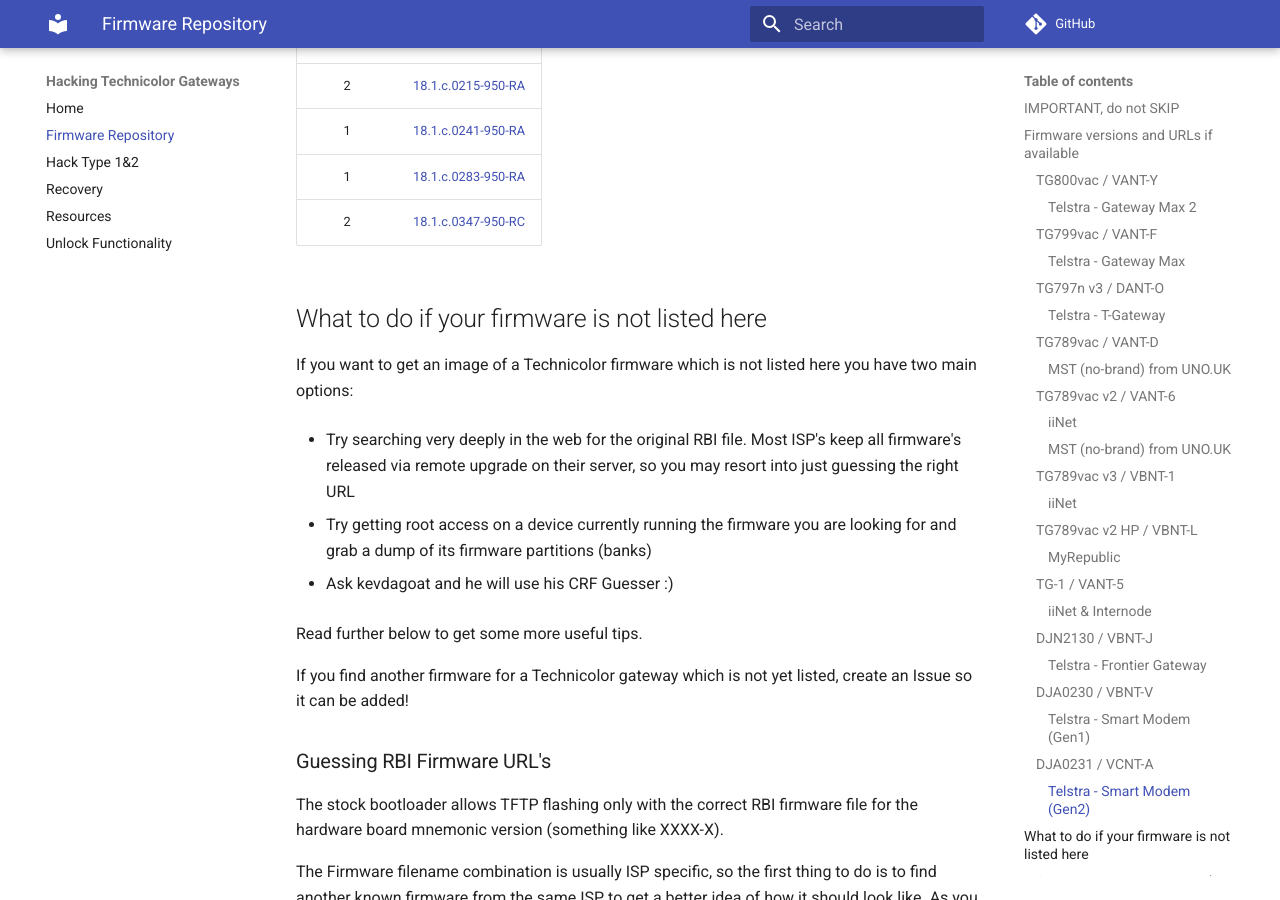
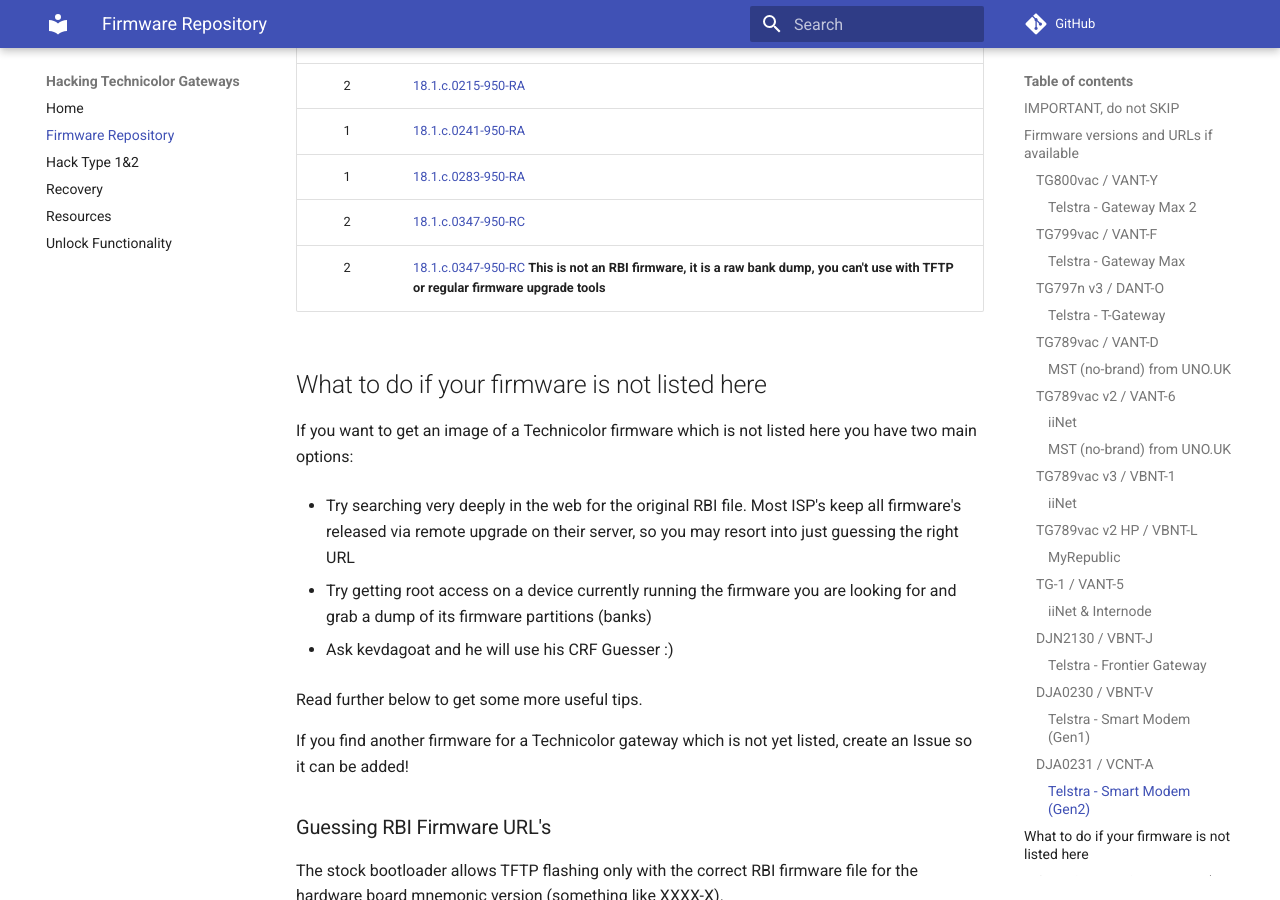
Before and after one commit to hack-technicolor/hack-technicolor, an MkDocs documentation site: the page built from docs/Firmware Repository.md, in a window 1280 px wide and 900 px high, scrolled down 5304 px. Built offline with MkDocs 1.6.1 and Material for MkDocs 9.7.7, drawn with Linux system fonts in a browser that asks for light colours; comment, search, counter and statistics services are not loaded.

Commit message:
add vcnt-a firmware dump

```diff
--- a/docs/Firmware Repository.md
+++ b/docs/Firmware Repository.md
@@ -159,6 +159,7 @@
 | 1      | [18.1.c.0241-950-RA](http://fwstore.bdms.telstra.net/Technicolor_vcnt-a_CRF899-18.1.c.0241-950-RA/vcnt-a_CRF899-18.1.c.0241-950-RA.rbi) |
 | 1      | [18.1.c.0283-950-RA](http://fwstore.bdms.telstra.net/Technicolor_vcnt-a_CRF916-18.1.c.0283-950-RA/vcnt-a_CRF916-18.1.c.0283-950-RA.rbi) |
 | 2      | [18.1.c.0347-950-RC](http://fwstore.bdms.telstra.net/Technicolor_vcnt-a_CRF947-18.1.c.0347-950-RC/vcnt-a_CRF947-18.1.c.0347-950-RC.rbi) |
+| 2      | [18.1.c.0347-950-RC](https://drive.google.com/file/d/1LjHIc_Vecd5LY6FY1AihzYJelzfscNwn/view?usp=sharing) **This is not an RBI firmware, it is a raw bank dump, you can't use with TFTP or regular firmware upgrade tools** |
 
 ## What to do if your firmware is not listed here
 
```
